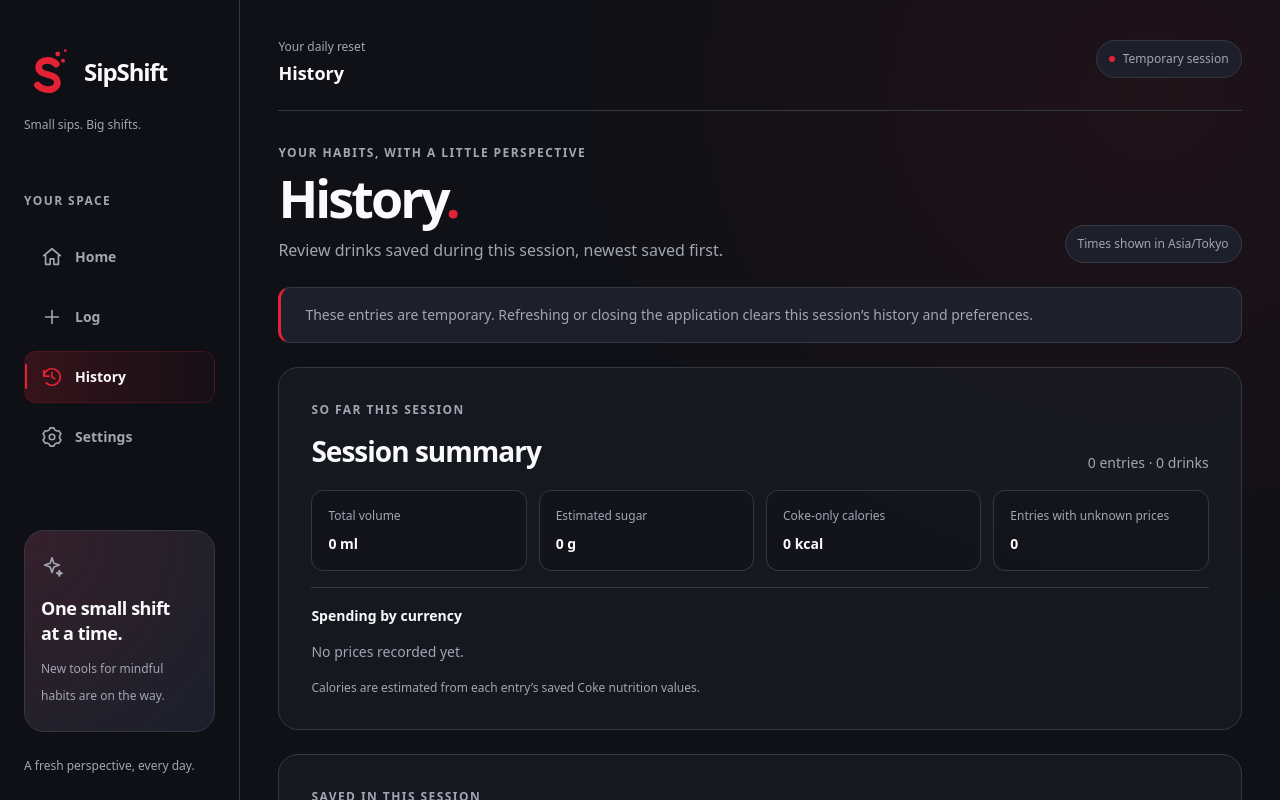
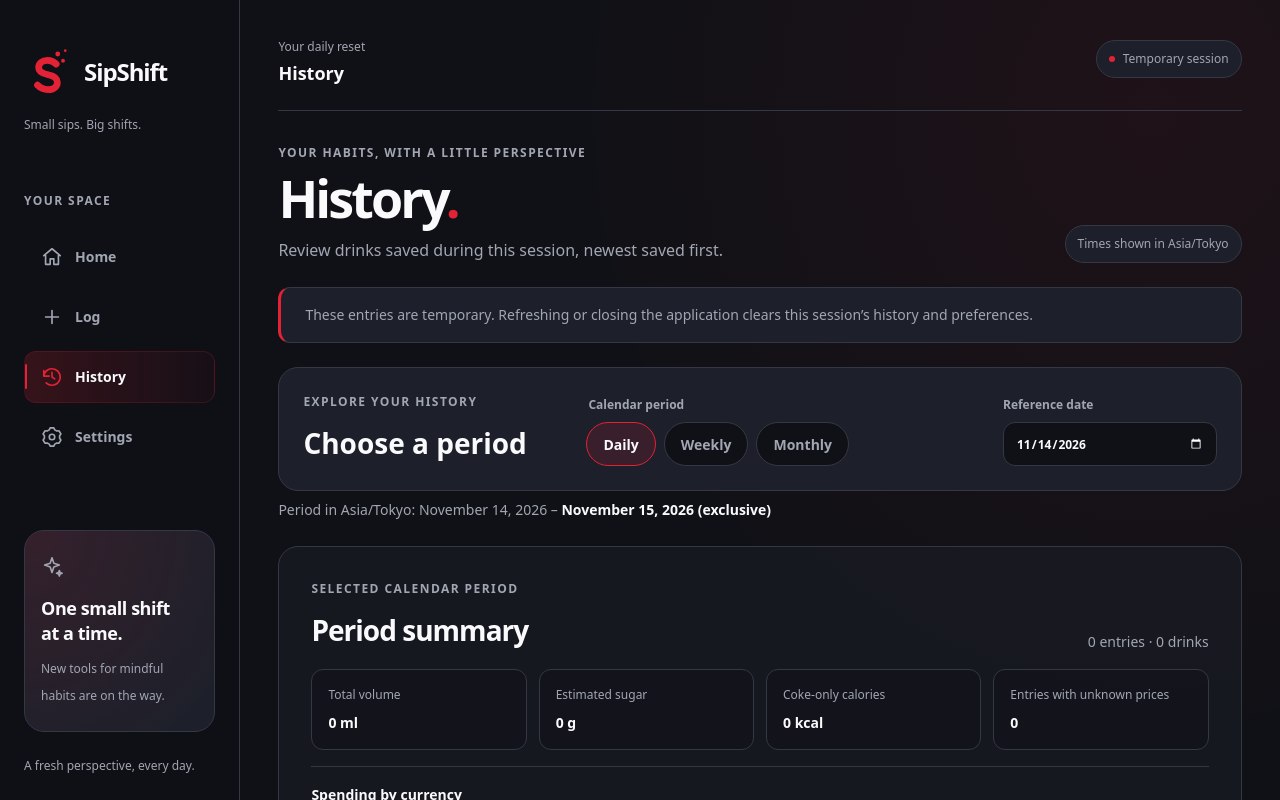
Before and after one commit to mayesha-codes/coke-tracker, a React (Vite) app: page / in a window 1280 px wide. Both pictures are taken after a click on the button "History". Shown: the top 800 px of the page. Built offline with nearby package versions, Linux system fonts and the light colour scheme.

Commit message:
feat(history): add calendar period filters and summaries

```diff
--- a/src/App.tsx
+++ b/src/App.tsx
@@ -12,6 +12,7 @@ function App() {
   const { state, addEntry, lastEntryResult } = useSession()
   const [activeView, setActiveView] = useState<AppView>('home')
   const [hasVisitedLog, setHasVisitedLog] = useState(false)
+  const [hasVisitedHistory, setHasVisitedHistory] = useState(false)
   const { currency, reportingTimeZone } = state.preferences
   const draftKey = JSON.stringify([currency, reportingTimeZone])
   const [draftPreferences, setDraftPreferences] = useState({ key: draftKey, wasReset: false })
@@ -23,6 +24,7 @@ function App() {
 
   function navigate(view: AppView) {
     if (view === 'log') setHasVisitedLog(true)
+    if (view === 'history') setHasVisitedHistory(true)
     setActiveView(view)
   }
 
@@ -49,9 +51,17 @@ function App() {
           />
         )}
       </div>
-      {activeView === 'settings' ? <PreferencesPage hasLogDraft={hasVisitedLog} /> : activeView === 'history' ? (
-        <HistoryPage entries={state.entries} timeZone={reportingTimeZone} />
-      ) : activeView === 'home' ? (
+      <div hidden={activeView !== 'history'} inert={activeView !== 'history'}>
+        {hasVisitedHistory && (
+          <HistoryPage
+            entries={state.entries}
+            timeZone={reportingTimeZone}
+            dailyLimitMl={state.preferences.dailyLimitMl}
+            headingId={activeView === 'history' ? 'view-heading' : 'history-view-heading'}
+          />
+        )}
+      </div>
+      {activeView === 'settings' ? <PreferencesPage hasLogDraft={hasVisitedLog} /> : activeView === 'home' ? (
         <DashboardPage />
       ) : null}
     </AppShell>
--- a/src/features/history/HistoryPage.css
+++ b/src/features/history/HistoryPage.css
@@ -61,6 +61,145 @@
   background: var(--color-surface);
   font-size: var(--text-sm);
   line-height: 1.6;
+}
+
+.history-period-controls {
+  display: grid;
+  grid-template-columns: minmax(12rem, 1fr) minmax(16rem, 1.5fr) minmax(12rem, 0.8fr);
+  align-items: end;
+  gap: var(--space-4);
+  min-width: 0;
+  padding: clamp(1rem, 2.5vw, 1.5rem);
+  border: 1px solid var(--color-border);
+  border-radius: var(--radius-card);
+  background: var(--color-surface);
+}
+
+.history-period-controls h2 {
+  margin: 0;
+  font-size: var(--text-heading);
+}
+
+.history-period-controls__modes {
+  display: flex;
+  flex-wrap: wrap;
+  gap: var(--space-2);
+  min-width: 0;
+  margin: 0;
+  padding: 0;
+  border: 0;
+}
+
+.history-period-controls__modes legend {
+  margin-bottom: var(--space-2);
+  color: var(--color-muted);
+  font-size: var(--text-xs);
+  font-weight: 650;
+}
+
+.history-period-controls__modes label {
+  position: relative;
+  display: inline-flex;
+  cursor: pointer;
+}
+
+.history-period-controls__modes input {
+  position: absolute;
+  width: 1px;
+  height: 1px;
+  opacity: 0;
+}
+
+.history-period-controls__modes span {
+  display: inline-flex;
+  min-height: 2.75rem;
+  align-items: center;
+  justify-content: center;
+  padding: var(--space-2) var(--space-4);
+  border: 1px solid var(--color-border);
+  border-radius: var(--radius-pill);
+  color: var(--color-muted);
+  background: var(--color-background);
+  font-size: var(--text-sm);
+  font-weight: 650;
+}
+
+.history-period-controls__modes input:checked + span {
+  border-color: var(--color-primary);
+  color: var(--color-text);
+  background: rgb(227 34 53 / 14%);
+}
+
+.history-period-controls__modes input:focus-visible + span {
+  outline: 3px solid var(--color-primary);
+  outline-offset: 3px;
+}
+
+.history-period-controls__date {
+  display: grid;
+  gap: var(--space-2);
+  min-width: 0;
+  color: var(--color-muted);
+  font-size: var(--text-xs);
+  font-weight: 650;
+}
+
+.history-period-controls__date input {
+  width: 100%;
+  min-width: 0;
+  min-height: 2.75rem;
+  padding: var(--space-2) var(--space-3);
+  border: 1px solid var(--color-border);
+  border-radius: var(--radius-sm);
+  color: var(--color-text);
+  background: var(--color-background);
+  font: inherit;
+  color-scheme: dark;
+}
+
+.history-period-controls__date input:focus-visible {
+  outline: 3px solid var(--color-primary);
+  outline-offset: 3px;
+}
+
+.history-period-range,
+.history-period-error {
+  margin: calc(var(--space-4) * -1) 0 0;
+  color: var(--color-muted);
+  font-size: var(--text-sm);
+  line-height: 1.6;
+}
+
+.history-period-range time:last-child {
+  color: var(--color-text);
+  font-weight: 650;
+}
+
+.history-period-error {
+  margin: 0;
+  padding: var(--space-4);
+  border-inline-start: 3px solid var(--color-primary);
+  border-radius: var(--radius-sm);
+  background: var(--color-surface);
+}
+
+.history-goal {
+  display: flex;
+  flex-wrap: wrap;
+  align-items: baseline;
+  gap: var(--space-2) var(--space-4);
+  padding-top: var(--space-3);
+  border-top: 1px solid var(--color-border);
+}
+
+.history-goal h3,
+.history-goal p {
+  margin: 0;
+  font-size: var(--text-sm);
+}
+
+.history-goal p {
+  color: var(--color-muted);
 }
 
 .history-summary,
@@ -318,6 +457,14 @@
 }
 
 @media (max-width: 64rem) {
+  .history-period-controls {
+    grid-template-columns: repeat(2, minmax(0, 1fr));
+  }
+
+  .history-period-controls > div {
+    grid-column: 1 / -1;
+  }
+
   .history-entry__metrics {
     grid-template-columns: repeat(3, minmax(0, 1fr));
   }
@@ -332,6 +479,23 @@
   .history-summary__heading,
   .history-list__heading {
     align-items: flex-start;
+  }
+
+  .history-period-controls {
+    grid-template-columns: minmax(0, 1fr);
+  }
+
+  .history-period-controls > div {
+    grid-column: auto;
+  }
+
+  .history-period-controls__modes label {
+    flex: 1 1 auto;
+  }
+
+  .history-period-controls__modes span {
+    width: 100%;
+    padding-inline: var(--space-2);
   }
 
   .history-page__timezone {
--- a/src/features/history/HistoryPage.tsx
+++ b/src/features/history/HistoryPage.tsx
@@ -1,22 +1,50 @@
-import { useId } from 'react'
+import { useId, useState } from 'react'
 import type { SessionEntryRecord } from '../../app/session/sessionState'
+import { calculateDailySummary, calculatePeriodTotals, filterEntriesForPeriod } from '../../domain/reporting'
+import type { ConsumptionTotals } from '../../domain/totals'
+import type { DailyVolumeGoal } from '../../domain/goals'
+import { getCalendarPeriodForDate } from '../../domain/periods'
+import type { ReportingPeriodKind } from '../../domain/periods'
 import { createNutritionReference } from '../../domain/nutrition'
 import { formatMoney } from '../../domain/money'
-import { calculateConsumptionTotals, calculateEntryTotals } from '../../domain/totals'
+import { calculateEntryTotals } from '../../domain/totals'
 import { normalizeUtcTimestamp } from '../../domain/validation'
 import { ENGLISH_DISPLAY_LOCALE } from '../preferences/preferences'
 import './HistoryPage.css'
 
 interface HistoryPageProps {
-  /** The frozen session records are the sole source for this read-only view. */
   entries: readonly SessionEntryRecord[]
   timeZone: string
+  dailyLimitMl: number | null
+  headingId?: string
 }
 
 const numberFormat = new Intl.NumberFormat(ENGLISH_DISPLAY_LOCALE, { maximumFractionDigits: 2 })
 
 function formatNumber(value: number): string {
   return numberFormat.format(value)
+}
+
+function currentCivilDate(timeZone: string): string {
+  try {
+    const parts = new Intl.DateTimeFormat(ENGLISH_DISPLAY_LOCALE, {
+      timeZone, year: 'numeric', month: '2-digit', day: '2-digit',
+    }).formatToParts(new Date())
+    const value = (type: Intl.DateTimeFormatPartTypes) => parts.find(part => part.type === type)?.value ?? ''
+    return `${value('year').padStart(4, '0')}-${value('month')}-${value('day')}`
+  } catch {
+    return ''
+  }
+}
+
+function formatPeriodDate(timestamp: string, timeZone: string): string {
+  try {
+    return new Intl.DateTimeFormat(ENGLISH_DISPLAY_LOCALE, {
+      timeZone, year: 'numeric', month: 'long', day: 'numeric',
+    }).format(new Date(timestamp))
+  } catch {
+    return timestamp
+  }
 }
 
 function formatConsumptionTime(timestamp: string, timeZone: string) {
@@ -74,9 +102,7 @@ function EntryCard({ record, timeZone }: { record: SessionEntryRecord; timeZone:
             {consumed === null
               ? <time dateTime={entry.consumedAt}>{entry.consumedAt} (UTC)</time>
               : <time dateTime={consumed.instant}>{consumed.label}</time>}
-            <span className="history-entry__offset">
-              UTC offset: {consumed?.offset ?? 'UTC'}
-            </span>
+            <span className="history-entry__offset">UTC offset: {consumed?.offset ?? 'UTC'}</span>
           </p>
         </header>
 
@@ -109,26 +135,16 @@ function EntryCard({ record, timeZone }: { record: SessionEntryRecord; timeZone:
   )
 }
 
-function HistorySummary({ entries }: { entries: readonly SessionEntryRecord[] }) {
+function HistorySummary({
+  totals, goal, kind,
+}: { totals: ConsumptionTotals; goal: DailyVolumeGoal | null; kind: ReportingPeriodKind }) {
   const summaryId = useId()
-  const result = calculateConsumptionTotals(entries.map(record => record.entry))
-
-  if (result.valid === false) {
-    return (
-      <section className="history-summary" aria-labelledby={summaryId}>
-        <h2 id={summaryId}>Session summary</h2>
-        <p role="alert">Summary unavailable because one or more saved entries could not be validated.</p>
-      </section>
-    )
-  }
-
-  const { totals } = result
   return (
     <section className="history-summary" aria-labelledby={summaryId}>
       <div className="history-summary__heading">
         <div>
-          <p className="history-eyebrow">So far this session</p>
-          <h2 id={summaryId}>Session summary</h2>
+          <p className="history-eyebrow">Selected calendar period</p>
+          <h2 id={summaryId}>Period summary</h2>
         </div>
         <p className="history-summary__count">
           {totals.entryCount} {totals.entryCount === 1 ? 'entry' : 'entries'} · {totals.drinkCount} {totals.drinkCount === 1 ? 'drink' : 'drinks'}
@@ -145,7 +161,7 @@ function HistorySummary({ entries }: { entries: readonly SessionEntryRecord[] })
       <section className="history-summary__spending" aria-labelledby={`${summaryId}-spending`}>
         <h3 id={`${summaryId}-spending`}>Spending by currency</h3>
         {totals.spendingByCurrency.length === 0 ? (
-          <p>No prices recorded yet.</p>
+          <p>No prices recorded in this period.</p>
         ) : (
           <ul>
             {totals.spendingByCurrency.map(row => {
@@ -155,34 +171,67 @@ function HistorySummary({ entries }: { entries: readonly SessionEntryRecord[] })
               return (
                 <li key={row.currency}>
                   <span>{row.currency}</span>
-                  {' '}
-                  <span>Known subtotal: {knownAmount}{incomplete ? ' · incomplete' : ''}</span>
-                  {incomplete && <>
-                    {' '}
-                    <span>{row.unknownPriceEntryCount} {row.unknownPriceEntryCount === 1 ? 'entry has' : 'entries have'} unknown price</span>
-                  </>}
+                  <span>Known subtotal: {knownAmount}{incomplete ? ' · incomplete' : ' · complete'}</span>
+                  {incomplete && <span>{row.unknownPriceEntryCount} {row.unknownPriceEntryCount === 1 ? 'entry has' : 'entries have'} unknown price</span>}
                 </li>
               )
             })}
           </ul>
         )}
       </section>
+      {kind === 'day' && goal !== null && (
+        <section className="history-goal" aria-label="Daily volume goal status">
+          <h3>Daily volume goal</h3>
+          {goal.state === 'disabled' ? <p>Goal disabled.</p> : (
+            <p>
+              {goal.state === 'within' ? `${formatNumber(goal.remainingMl)} ml remaining` :
+                goal.state === 'reached' ? 'Daily limit reached.' : `${formatNumber(goal.excessMl)} ml above your daily limit.`}
+            </p>
+          )}
+        </section>
+      )}
       <p className="history-summary__calorie-note">Calories are estimated from each entry’s saved Coke nutrition values.</p>
     </section>
   )
 }
 
-function HistoryPage({ entries, timeZone }: HistoryPageProps) {
+function HistoryPage({ entries, timeZone, dailyLimitMl = null, headingId = 'view-heading' }: HistoryPageProps) {
   const listId = useId()
-  // Entries are appended only after an accepted save. Reverse a copy to preserve that array.
-  const newestFirst = [...entries].reverse()
+  const [kind, setKind] = useState<ReportingPeriodKind>('day')
+  const [selectedDate, setSelectedDate] = useState(() => currentCivilDate(timeZone))
+  const periodResult = getCalendarPeriodForDate(selectedDate, kind, timeZone)
+  const drinkEntries = entries.map(record => record.entry)
+
+  const dailyReport = periodResult.valid && kind === 'day'
+    ? calculateDailySummary(drinkEntries, periodResult.period.startUtc, dailyLimitMl, timeZone)
+    : null
+  const rangeReport = periodResult.valid && kind !== 'day'
+    ? calculatePeriodTotals(drinkEntries, periodResult.period)
+    : null
+  const report = dailyReport ?? rangeReport
+  const selection = periodResult.valid
+    ? filterEntriesForPeriod(drinkEntries, periodResult.period)
+    : null
+
+  const totals = report?.valid ? report.totals : null
+  const goal = dailyReport?.valid ? dailyReport.goal : null
+  const selectedRecords = selection?.valid
+    ? selection.originalIndices.map(index => entries[index]).reverse()
+    : []
+  const errorMessage = !periodResult.valid
+    ? periodResult.issues.map(issue => issue.message).join(' ')
+    : report?.valid === false
+      ? report.issues.map(issue => issue.message).join(' ')
+      : selection?.valid === false
+        ? selection.issues.map(issue => issue.message).join(' ')
+        : null
 
   return (
     <div className="history-page">
       <header className="history-page__heading">
         <div>
           <p className="history-eyebrow">Your habits, with a little perspective</p>
-          <h1 id="view-heading">History<span aria-hidden="true">.</span></h1>
+          <h1 id={headingId}>History<span aria-hidden="true">.</span></h1>
           <p>Review drinks saved during this session, newest saved first.</p>
         </div>
         <span className="history-page__timezone">Times shown in {timeZone}</span>
@@ -192,22 +241,62 @@ function HistoryPage({ entries, timeZone }: HistoryPageProps) {
         These entries are temporary. Refreshing or closing the application clears this session’s history and preferences.
       </p>
 
-      <HistorySummary entries={entries} />
+      <section className="history-period-controls" aria-labelledby="history-period-heading">
+        <div>
+          <p className="history-eyebrow">Explore your history</p>
+          <h2 id="history-period-heading">Choose a period</h2>
+        </div>
+        <fieldset className="history-period-controls__modes">
+          <legend>Calendar period</legend>
+          {(['day', 'week', 'month'] as const).map(value => (
+            <label key={value}>
+              <input type="radio" name="history-period-kind" value={value}
+                checked={kind === value} onChange={() => setKind(value)} />
+              <span>{value === 'day' ? 'Daily' : value === 'week' ? 'Weekly' : 'Monthly'}</span>
+            </label>
+          ))}
+        </fieldset>
+        <label className="history-period-controls__date">
+          Reference date
+          <input type="date" value={selectedDate} onChange={event => setSelectedDate(event.currentTarget.value)} />
+        </label>
+      </section>
+
+      {periodResult.valid && (
+        <p className="history-period-range">
+          <span>Period in {timeZone}: </span>
+          <time dateTime={periodResult.period.startUtc}>{formatPeriodDate(periodResult.period.startUtc, timeZone)}</time>
+          {' – '}
+          <time dateTime={periodResult.period.endUtc}>{formatPeriodDate(periodResult.period.endUtc, timeZone)} (exclusive)</time>
+        </p>
+      )}
+
+      {errorMessage !== null ? (
+        <p className="history-period-error" role="alert">History for this period is unavailable. {errorMessage}</p>
+      ) : totals !== null && (
+        <HistorySummary totals={totals} goal={goal} kind={kind} />
+      )}
 
       <section className="history-list" aria-labelledby={listId}>
         <div className="history-list__heading">
           <div>
-            <p className="history-eyebrow">Saved in this session</p>
-            <h2 id={listId}>All entries</h2>
+            <p className="history-eyebrow">Saved in this period</p>
+            <h2 id={listId}>Period entries</h2>
           </div>
-          <span>{entries.length} {entries.length === 1 ? 'entry' : 'entries'}</span>
+          <span>{errorMessage === null ? `${selectedRecords.length} ${selectedRecords.length === 1 ? 'entry' : 'entries'}` : 'Unavailable'}</span>
         </div>
 
-        {newestFirst.length === 0 ? (
-          <p className="history-list__empty">No drinks saved this session yet. Log a drink to start your history.</p>
+        {errorMessage !== null ? (
+          <p className="history-list__empty">Entries are hidden until the selected period can be validated.</p>
+        ) : selectedRecords.length === 0 ? (
+          <p className="history-list__empty">
+            {entries.length === 0
+              ? 'No drinks saved this session yet. Log a drink to start your history.'
+              : 'No drinks were saved in this period. The session may contain drinks from other dates; try another date or period.'}
+          </p>
         ) : (
           <ol className="history-entry-list">
-            {newestFirst.map(record => <EntryCard key={record.entry.id} record={record} timeZone={timeZone} />)}
+            {selectedRecords.map(record => <EntryCard key={record.entry.id} record={record} timeZone={timeZone} />)}
           </ol>
         )}
       </section>
```
Also changed, not shown: 2 other files (tests, documents, lock files or other folders).
